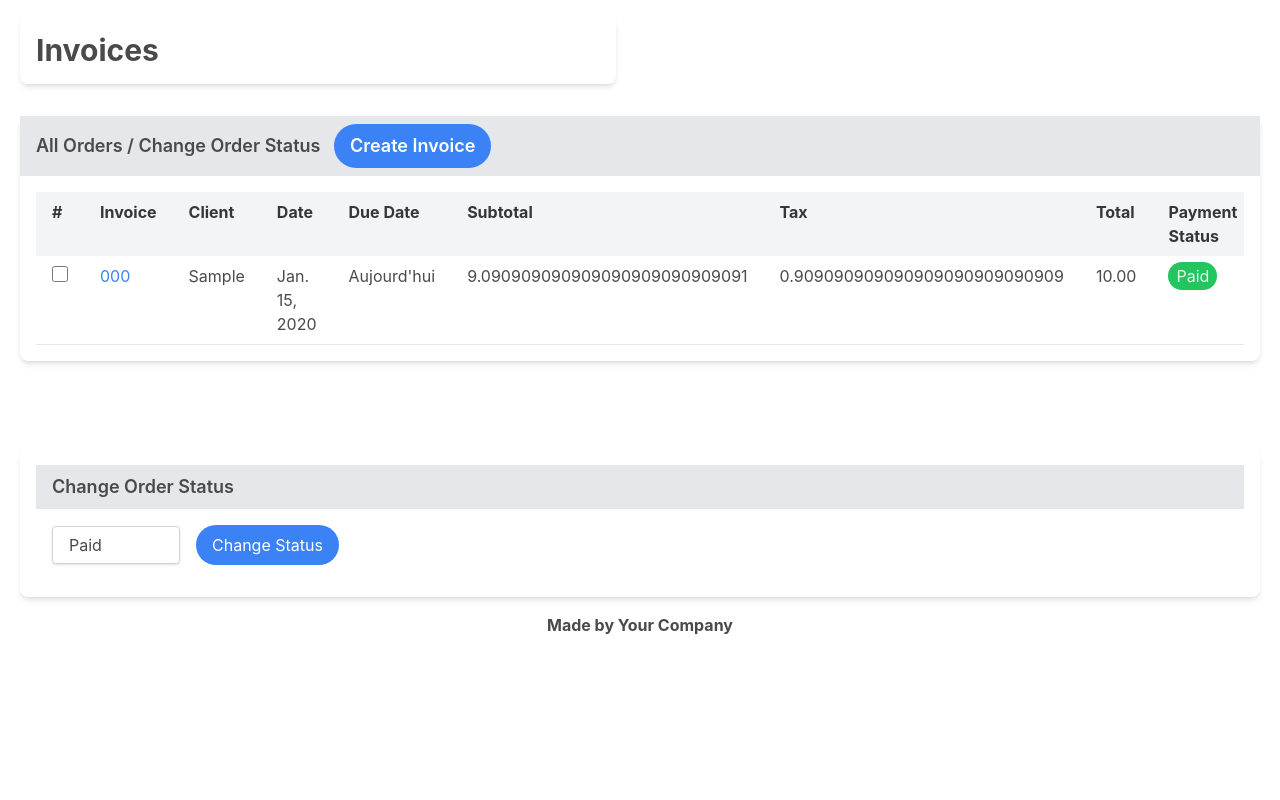
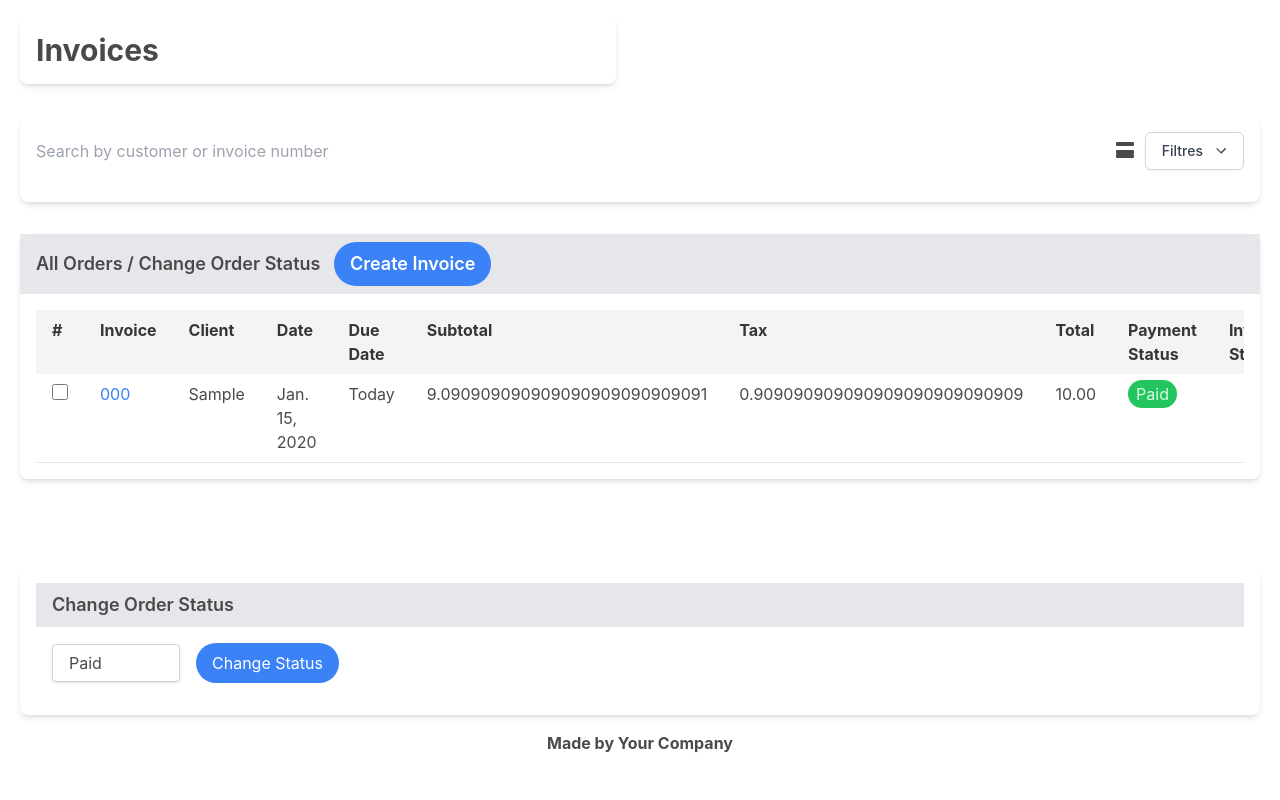
Before and after one commit to Lancineconde/DJANG, a Django app: page /factures/ in a window 1280 px wide. Run offline with Django 5.2, Linux system fonts and the light colour scheme; tables that the repository leaves empty hold one stand-in row (values such as "Sample post"); some libraries are stand-ins or nearby versions.

Commit message:
filters added

```diff
--- a/facturation/facturation/settings.py
+++ b/facturation/facturation/settings.py
@@ -83,9 +83,9 @@
 DATABASES = {
     "default": {
         "ENGINE": "django.db.backends.mysql",
-        "NAME": "django",  # Replace with your database name
+        "NAME": "data",  # Replace with your database name
         "USER": "root",  # Replace with your database user
-        "PASSWORD": "pass",  # Replace with your database password
+        "PASSWORD": "",  # Replace with your database password
         "HOST": "127.0.0.1",  # Or the IP address of your MySQL server
         "PORT": "3306",  # Default port for MySQL
     }
--- a/facturation/factures/templates/factures/invoice_list.html
+++ b/facturation/factures/templates/factures/invoice_list.html
@@ -9,6 +9,60 @@
         </div>
     </div>
 </div>
+
+<form action="{% url 'factures:invoice-list' %}" method="get" class="p-4">
+    <div class="bg-white rounded-lg shadow-md p-4">
+        <div class="flex items-center mb-4">
+            <input type="text" name="q" placeholder="Search by customer or invoice number" class="form-input w-full" value="{{ query }}">
+
+            <div class="relative inline-block text-left ml-4 flex items-center">
+                <svg xmlns="http://www.w3.org/2000/svg" class="h-6 w-6 mr-2" viewBox="0 0 24 24" fill="currentColor">
+                    <path d="M3 4a1 1 0 011-1h16a1 1 0 011 1v2a1 1 0 01-1 1H4a1 1 0 01-1-1V4zm0 10v-2a1 1 0 011-1h16a1 1 0 011 1v2a1 1 0 01-1 1H4a1 1 0 01-1-1zM3 18v-2a1 1 0 011-1h16a1 1 0 011 1v2a1 1 0 01-1 1H4a1 1 0 01-1-1z" />
+                </svg>
+                <div>
+                    <button id="filterButton" type="button" class="inline-flex justify-center w-full rounded-md border border-gray-300 shadow-sm px-4 py-2 bg-white text-sm font-medium text-gray-700 hover:bg-gray-50 focus:outline-none focus:ring-2 focus:ring-offset-2 focus:ring-offset-gray-100 focus:ring-indigo-500" aria-expanded="true" aria-haspopup="true">
+                        <span>Filtres</span>
+                        <svg class="-mr-1 ml-2 h-5 w-5" xmlns="http://www.w3.org/2000/svg" viewBox="0 0 20 20" fill="currentColor" aria-hidden="true">
+                            <path fill-rule="evenodd" d="M5.23 7.21a.75.75 0 011.06 0L10 10.94l3.71-3.73a.75.75 0 011.06 1.06l-4 4a.75.75 0 01-1.06 0l-4-4a.75.75 0 010-1.06z" clip-rule="evenodd" />
+                        </svg>
+                    </button>
+                </div>
+            </div>
+        </div>
+        <div id="filterDropdown" class="hidden origin-top-right absolute right-0 mt-2 w-56 rounded-md shadow-lg bg-white ring-1 ring-black ring-opacity-5 focus:outline-none" role="menu" aria-orientation="vertical" aria-labelledby="filterButton">
+            <div class="py-1" role="none">
+                <div class="px-4 py-2">
+                    <label for="status" class="block text-gray-700">Status</label>
+                    <select id="status" name="status" class="form-select w-full">
+                        <option value="">All Statuses</option>
+                        <option value="1" {% if status_filter == '1' %}selected{% endif %}>Paid</option>
+                        <option value="0" {% if status_filter == '0' %}selected{% endif %}>Not Paid</option>
+                    </select>
+                </div>
+                <div class="px-4 py-2">
+                    <label for="date" class="block text-gray-700">Date</label>
+                    <select id="date" name="date" class="form-select w-full">
+                        <option value="">All Dates</option>
+                        <option value="past" {% if date_filter == 'past' %}selected{% endif %}>Past Due</option>
+                        <option value="future" {% if date_filter == 'future' %}selected{% endif %}>Upcoming</option>
+                    </select>
+                </div>
+                <div class="px-4 py-2">
+                    <label for="completion" class="block text-gray-700">Completion Status</label>
+                    <select id="completion" name="completion" class="form-select w-full">
+                        <option value="">All Completion Status</option>
+                        <option value="completed" {% if completion_filter == 'completed' %}selected{% endif %}>Completed</option>
+                        <option value="draft" {% if completion_filter == 'draft' %}selected{% endif %}>Draft</option>
+                    </select>
+                </div>
+                <div class="px-4 py-2 flex justify-end space-x-2">
+                    <button type="submit" class="bg-blue-500 hover:bg-blue-600 text-white px-4 py-2 rounded-full">Apply</button>
+                    <a href="{% url 'factures:invoice-list' %}" class="bg-red-500 hover:bg-red-600 text-white px-4 py-2 rounded-full ml-2">Reset</a>
+                </div>
+            </div>
+        </div>
+    </div>
+</form>
 
 <form action="{% url 'factures:invoice-list' %}" method="post" class="p-4">
     {% csrf_token %}
@@ -51,11 +105,11 @@
                             <td class="px-4 py-2">{{ invoice.date }}</td>
                             <td class="px-4 py-2">
                                 {% if invoice.days_remaining > 0 %}
-                                    Dans {{ invoice.days_remaining }} jours
+                                    In {{ invoice.days_remaining }} days
                                 {% elif invoice.days_remaining == 0 %}
-                                    Aujourd'hui
+                                    Today
                                 {% else %}
-                                    En retard de {{ invoice.days_remaining|abs }} jours
+                                    {{ invoice.days_remaining|abs }} days overdue
                                 {% endif %}
                             </td>
                             <td class="px-4 py-2">{{ invoice.subtotal }}</td>
@@ -97,4 +151,10 @@
         </div>
     </div>
 </form>
+
+<script>
+    document.getElementById('filterButton').addEventListener('click', function () {
+        document.getElementById('filterDropdown').classList.toggle('hidden');
+    });
+</script>
 {% endblock %}
--- a/facturation/factures/views.py
+++ b/facturation/factures/views.py
@@ -3,14 +3,43 @@
 from django.shortcuts import render, redirect, get_object_or_404, reverse
 from django.http import HttpResponse
 from django.views import View
+from django.db.models import Q
+from django.core.paginator import Paginator
 from .models import LineItem, Invoice
 from .forms import LineItemFormset, InvoiceForm
 import pdfkit
 
 class InvoiceListView(View):
     def get(self, request, *args, **kwargs):
+        query = request.GET.get('q', '')
+        status_filter = request.GET.get('status', '')
+        date_filter = request.GET.get('date', '')
+        completion_filter = request.GET.get('completion', '')
+        draft_filter = request.GET.get('draft', '')
+
         invoices = Invoice.objects.all()
-        for invoice in invoices:
+
+        if query:
+            invoices = invoices.filter(Q(customer__icontains=query) | Q(invoice_number__icontains=query))
+
+        if status_filter:
+            invoices = invoices.filter(status=(status_filter == '1'))
+
+        if date_filter == 'past':
+            invoices = invoices.filter(due_date__lt=datetime.now().date())
+        elif date_filter == 'future':
+            invoices = invoices.filter(due_date__gte=datetime.now().date())
+
+        if completion_filter == 'completed':
+            invoices = invoices.filter(draft=False)
+        elif completion_filter == 'draft':
+            invoices = invoices.filter(draft=True)
+
+        paginator = Paginator(invoices, 10)  # Show 10 invoices per page
+        page_number = request.GET.get('page')
+        page_obj = paginator.get_page(page_number)
+
+        for invoice in page_obj:
             if invoice.due_date and invoice.due_date > datetime.now().date():
                 invoice.days_remaining = (invoice.due_date - datetime.now().date()).days
             else:
@@ -22,8 +51,14 @@
             else:
                 invoice.subtotal = Decimal("0.00")
                 invoice.tax = Decimal("0.00")
+
         context = {
-            "invoices": invoices,
+            "invoices": page_obj,
+            "query": query,
+            "status_filter": status_filter,
+            "date_filter": date_filter,
+            "completion_filter": completion_filter,
+            "draft_filter": draft_filter,
         }
         return render(request, "factures/invoice_list.html", context)
 
@@ -48,7 +83,6 @@
             invoice.save()
 
         return redirect("factures:invoice-list")
-
 
 def create_or_edit_invoice(request, id=None):
     if id:
@@ -130,7 +164,6 @@
         context,
     )
 
-
 def view_PDF(request, id=None):
     invoice = get_object_or_404(Invoice, id=id)
     lineitem = invoice.lineitem_set.all()
@@ -165,7 +198,6 @@
     }
     return render(request, "factures/pdf_template.html", context)
 
-
 def generate_PDF(request, id):
     pdf = pdfkit.from_url(
         request.build_absolute_uri(reverse("factures:view-pdf", args=[id])), False
```
